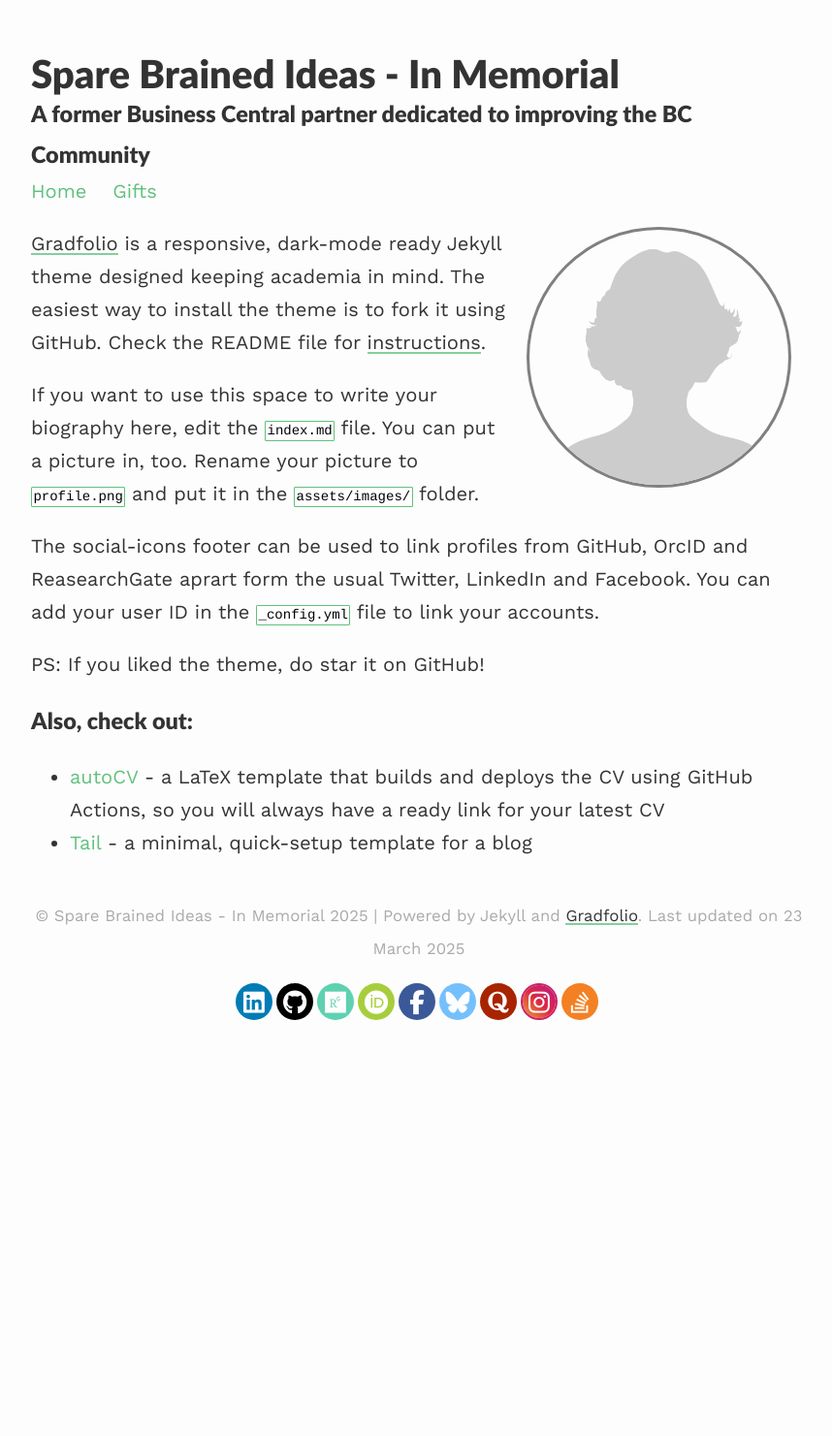
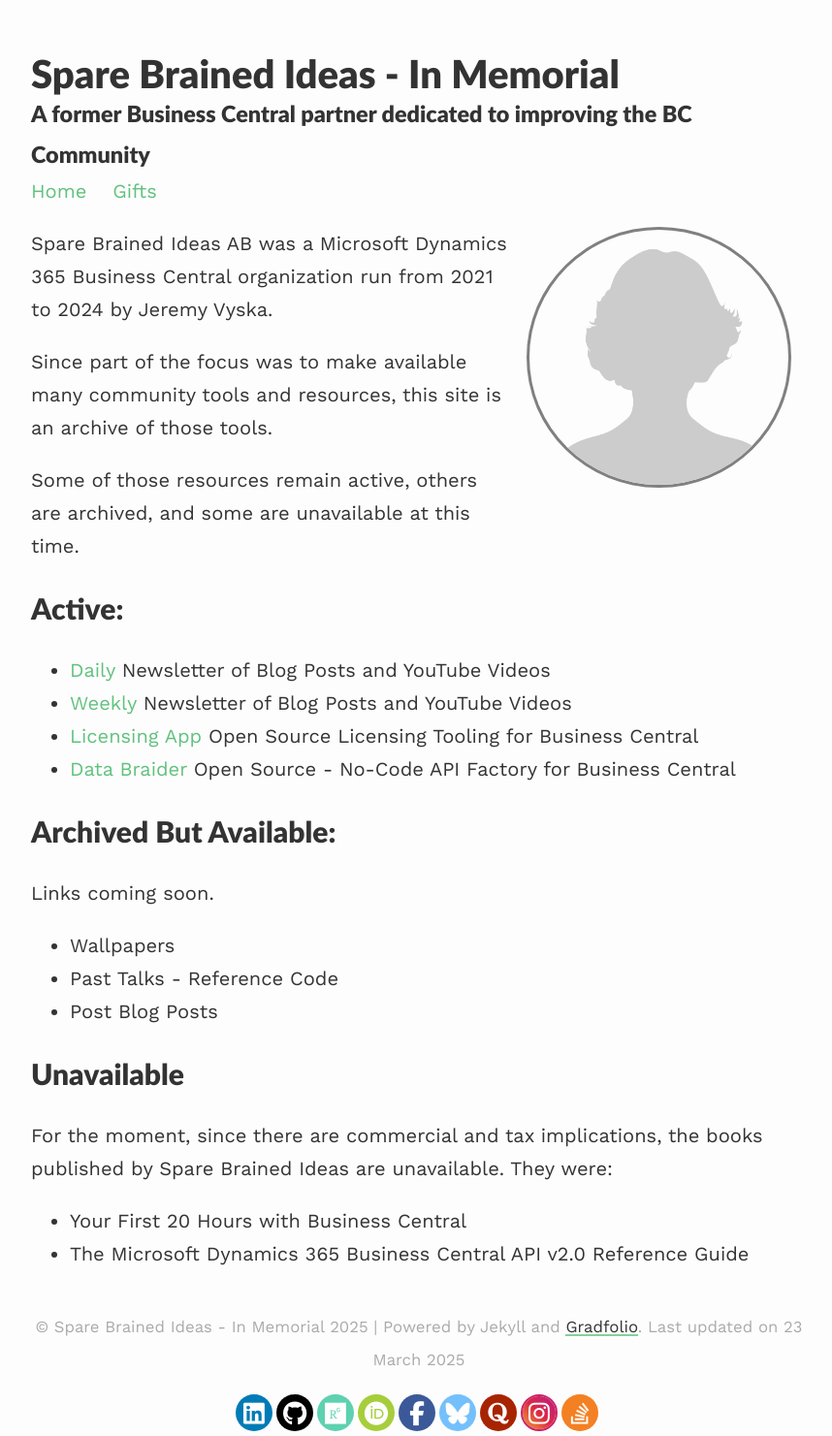
Before and after one commit to SpareBrainedIdeas/Tombstone, a Jekyll site: the page built from index.md, in a window 1280 px wide. Shown: the whole page at 97% size, without its empty margins (208-1066 px from the left). Built offline with Jekyll 4.4.1, drawn with Linux system fonts in a browser that asks for light colours; before the commit the page ends 1057 px from its top, so only the background shows below that.

Commit message:
Updating home page

```diff
--- a/index.md
+++ b/index.md
@@ -7,15 +7,30 @@
 published: true
 ---
 
-[Gradfolio](https://github.com/jitinnair1/gradfolio){:target="_blank"} is a responsive, dark-mode ready Jekyll theme designed keeping academia in mind. The easiest way to install the theme is to fork it using GitHub. Check the README file for [instructions](https://github.com/jitinnair1/gradfolio#installation){:target="_blank"}.
+Spare Brained Ideas AB was a Microsoft Dynamics 365 Business Central organization run from 2021 to 2024 by Jeremy Vyska.
 
-If you want to use this space to write your biography here, edit the `index.md` file. You can put a picture in, too. Rename your picture to `profile.png` and put it in the `assets/images/` folder.
+Since part of the focus was to make available many community tools and resources, this site is an archive of those tools.
 
-The social-icons footer can be used to link profiles from GitHub, OrcID and ReasearchGate aprart form the usual Twitter, LinkedIn and Facebook. You can add your user ID in the `_config.yml` file to link your accounts.
+Some of those resources remain active, others are archived, and some are unavailable at this time.
 
-PS: If you liked the theme, do star it on GitHub!
+## Active:
 
-### Also, check out:
+- [Daily](https://app.mailbrew.com/JeremyVyska/fresh-cup-o-msdyn365bc-fINwxpNjsVFX) Newsletter of Blog Posts and YouTube Videos
+- [Weekly](https://app.mailbrew.com/JeremyVyska/fresh-pot-o-msdyn365bc-pBu9HzzxBQmE) Newsletter of Blog Posts and YouTube Videos
+- [Licensing App](https://github.com/Spare-Brained-Community/Spare-Brained-Licensing) Open Source Licensing Tooling for Business Central
+- [Data Braider](https://github.com/Spare-Brained-Community/SBI-DataBraider) Open Source - No-Code API Factory for Business Central
 
-- [autoCV](https://github.com/jitinnair1/autocv) - a LaTeX template that builds and deploys the CV using GitHub Actions, so you will always have a ready link for your latest CV
-- [Tail](https://github.com/jitinnair1/tail) - a minimal, quick-setup template for a blog
+## Archived But Available:
+
+Links coming soon.
+
+- Wallpapers
+- Past Talks - Reference Code
+- Post Blog Posts
+
+## Unavailable
+
+For the moment, since there are commercial and tax implications, the books published by Spare Brained Ideas are unavailable.  They were:
+
+- Your First 20 Hours with Business Central
+- The Microsoft Dynamics 365 Business Central API v2.0 Reference Guide
```
